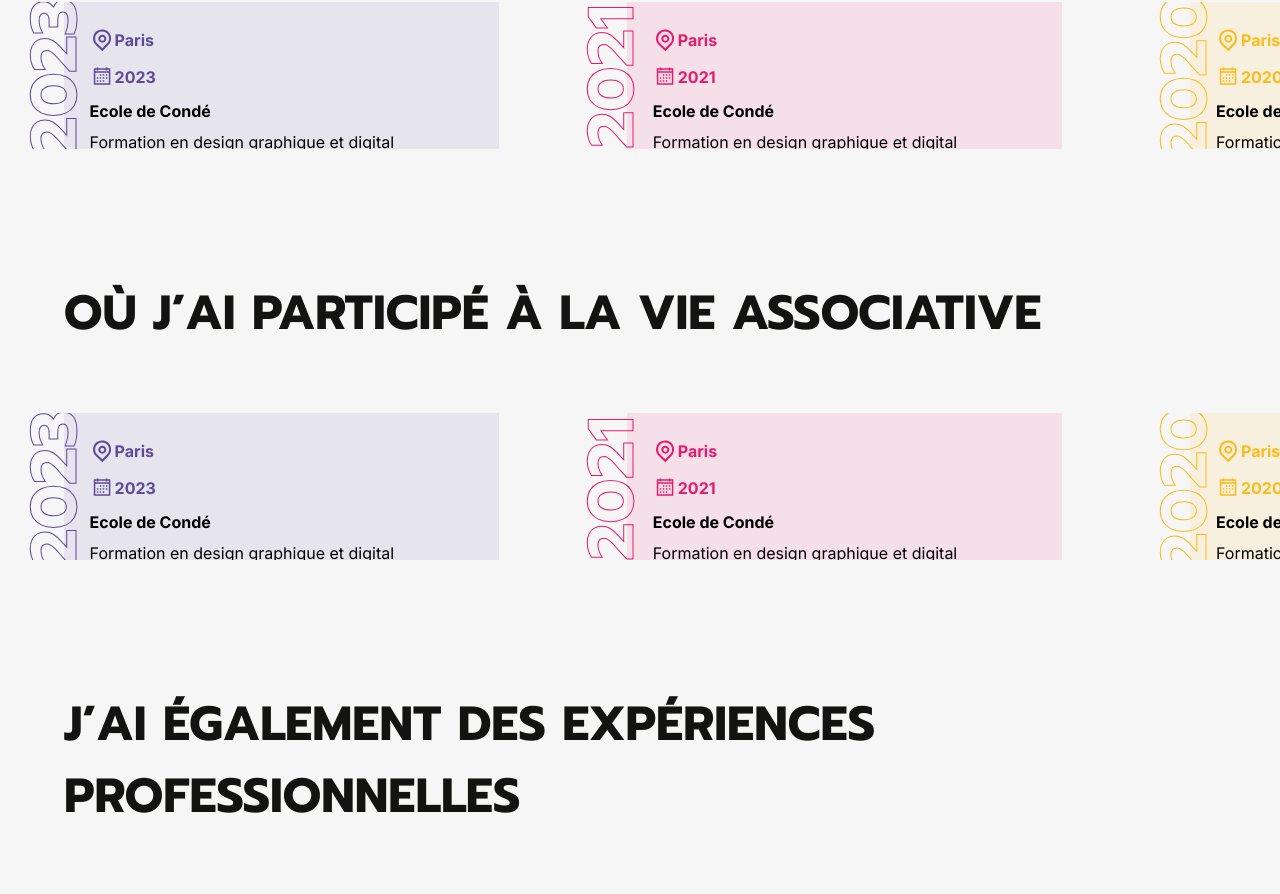
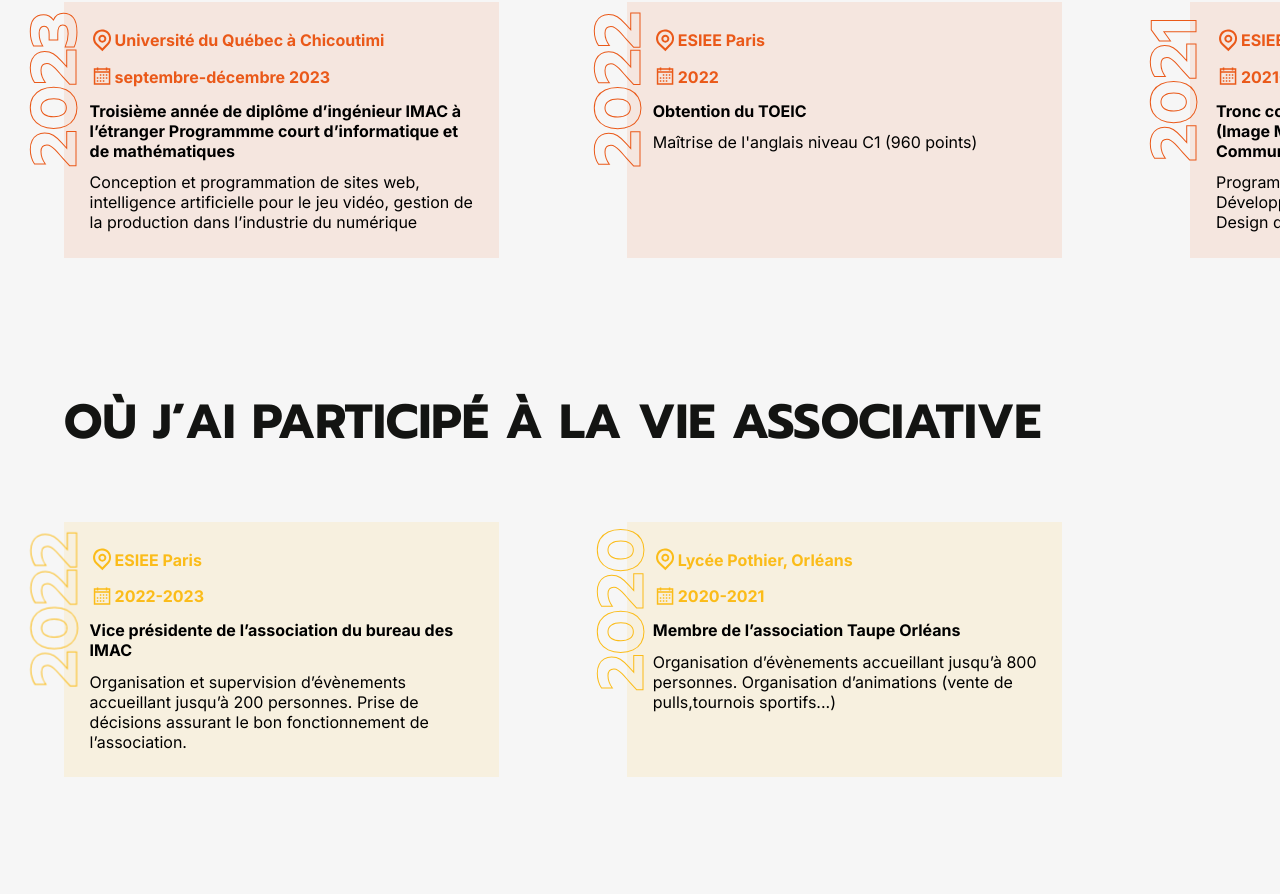
Before and after one commit to Lu6A/Portfolio, a Vue app: page /#/about in a window 1280 px wide. Shown: the part 1030-1924 px from the top of the page. Built offline with nearby package versions, Linux system fonts and the light colour scheme.

Commit message:
completed cv items

```diff
--- a/src/components/AboutPage.vue
+++ b/src/components/AboutPage.vue
@@ -7,6 +7,8 @@
     <PostItComponent :style = "{'background-color' : '#5E4A99'}" top="25%" left="64%" contenu="ouverte d'esprit"/>
     <PostItComponent :style = "{'background-color' : '#79C9D8'}" top="70%" left="61%" contenu="sociable"/>
     <PostItComponent :style = "{'background-color' : '#EA5919'}" top="73%" left="49%" contenu="enthousiaste"/>
+    <PostItComponent :style = "{'background-color' : '#FBBC19'}" top="35%" left="48%" contenu="créative"/>
+    <PostItComponent :style = "{'background-color' : '#E61B70'}" top="43%" left="72%" contenu="autonome"/>
     <div class = "presentationContainer">
         <div class = "textContainer">
         <h1>BONJOUR,</h1>
@@ -23,10 +25,10 @@
         @mouseup="handleMouseUp"
         @mouseleave="handleMouseUp">
     <div class = slider ref="slider1">
-    <CVItem :item = "{color : '#5E4A99', location : 'Paris', date : '2023', title : 'Ecole de Condé', description : 'Formation en design graphique et digital'}"/>
-    <CVItem :item = "{color : '#E61B70', location : 'Paris', date : '2021', title : 'Ecole de Condé', description : 'Formation en design graphique et digital'}"/>
-    <CVItem :item = "{color : '#FBBC19', location : 'Paris', date : '2020', title : 'Ecole de Condé', description : 'Formation en design graphique et digital'}"/>
-    <CVItem :item = "{color : '#EA5919', location : 'Paris', date : '2019', title : 'Ecole de Condé', description : 'Formation en design graphique et digital'}"/>
+    <CVItem :item = "{color : '#EA5919', location : 'Université du Québec à Chicoutimi', year : '2023', date : 'septembre-décembre 2023', title : 'Troisième année de diplôme d’ingénieur IMAC à l’étranger Programmme court d’informatique et de mathématiques', description : 'Conception et programmation de sites web, intelligence artificielle pour le jeu vidéo, gestion de la production dans l’industrie du numérique'}"/>
+    <CVItem :item = "{color : '#EA5919', location : 'ESIEE Paris', year : '2022', date : '2022', title : 'Obtention du TOEIC', description : 'Maîtrise de l\'anglais niveau C1 (960 points)'}"/>
+    <CVItem :item = "{color : '#EA5919', location : 'ESIEE Paris', year : '2021' , date : '2021-2023', title : 'Tronc commun du diplôme d’ingénieur IMAC (Image Multimédia Audiovisuel & Communication)', description : 'Programmation orientée objet, Communication, Développement de sites web, Modélisation 3D et Design d’interface UX/UI'}"/>
+    <CVItem :item = "{color : '#EA5919', location : 'Lycée Pothier, Orléans', year : '2018', date : '2018-2021', title : 'Classe préparatoire aux grandes écoles filière MPSI-MP', description : 'Bagage scientifique solide, autonomie et rigeur'}"/>
     </div>
     </div>
     <h2>où j’ai participé à la vie associative</h2>
@@ -36,10 +38,8 @@
         @mouseup="handleMouseUp"
         @mouseleave="handleMouseUp">
     <div class = slider ref="slider2">
-    <CVItem :item = "{color : '#5E4A99', location : 'Paris', date : '2023', title : 'Ecole de Condé', description : 'Formation en design graphique et digital'}"/>
-    <CVItem :item = "{color : '#E61B70', location : 'Paris', date : '2021', title : 'Ecole de Condé', description : 'Formation en design graphique et digital'}"/>
-    <CVItem :item = "{color : '#FBBC19', location : 'Paris', date : '2020', title : 'Ecole de Condé', description : 'Formation en design graphique et digital'}"/>
-    <CVItem :item = "{color : '#EA5919', location : 'Paris', date : '2019', title : 'Ecole de Condé', description : 'Formation en design graphique et digital'}"/>
+    <CVItem :item = "{color : '#FBBC19', location : 'ESIEE Paris', year : '2022', date : '2022-2023', title : 'Vice présidente de l’association du bureau des IMAC', description : 'Organisation et supervision d’évènements accueillant jusqu’à 200 personnes. Prise de décisions assurant le bon fonctionnement de l’association.'}"/>
+    <CVItem :item = "{color : '#FBBC19', location : 'Lycée Pothier, Orléans', year : '2020', date : '2020-2021', title : 'Membre de l’association Taupe Orléans', description : 'Organisation d’évènements accueillant jusqu’à 800 personnes. Organisation d’animations (vente de pulls,tournois sportifs...)'}"/>
     </div>
     </div>
     <h2>j’ai également des expériences professionnelles</h2>
@@ -49,10 +49,8 @@
         @mouseup="handleMouseUp"
         @mouseleave="handleMouseUp">
     <div class = slider ref="slider3">
-    <CVItem :item = "{color : '#5E4A99', location : 'Paris', date : '2023', title : 'Ecole de Condé', description : 'Formation en design graphique et digital'}"/>
-    <CVItem :item = "{color : '#E61B70', location : 'Paris', date : '2021', title : 'Ecole de Condé', description : 'Formation en design graphique et digital'}"/>
-    <CVItem :item = "{color : '#FBBC19', location : 'Paris', date : '2020', title : 'Ecole de Condé', description : 'Formation en design graphique et digital'}"/>
-    <CVItem :item = "{color : '#EA5919', location : 'Paris', date : '2019', title : 'Ecole de Condé', description : 'Formation en design graphique et digital'}"/>
+    <CVItem :item = "{color : '#79C9D8', location : 'Agence MIKII', year :'2023', date : 'juin - août 2023', title : 'Stage en webdesign', description : 'Refonte du site internet de l’entreprise. Benchmark, design UX/UI'}"/>
+    <CVItem :item = "{color : '#79C9D8', location : 'Paris', year : '2017', date : '2017 à aujourd\'hui' , title : 'Emplois d’été diverses : vente en boulangerie, conditionnement, cueillette', description : 'Formation en design graphique et digital'}"/>
     </div>
     </div>
     <h2>et grâce à cela j'ai acquis des compétences</h2>
@@ -385,7 +383,6 @@ h3{
 .slider > * {
     flex-shrink: 0;
     width: 30%;
-    height: 100%;
     margin: 0 5%;
 }
 
--- a/src/components/CVItem.vue
+++ b/src/components/CVItem.vue
@@ -1,6 +1,6 @@
 <template>
     <div class = "card" :style = "{'background-color': 'rgba(' + hexToRgb(item.color) + ', 0.1)'}">
-        <h2 :style ="{'-webkit-text-stroke': '1px ' + item.color, '-moz-text-stroke': '1px ' + item.color}">{{ item.date }}</h2>
+        <h2 :style ="{'-webkit-text-stroke': '1px ' + item.color, '-moz-text-stroke': '1px ' + item.color}">{{ item.year }}</h2>
         <h3 :style ="{'color' : item.color}"><svg xmlns="http://www.w3.org/2000/svg" width="25" height="25" viewBox="0 0 25 25" fill="none">
 <path fill-rule="evenodd" clip-rule="evenodd" d="M16.3301 10.7192C16.3301 11.7801 15.9086 12.7975 15.1585 13.5477C14.4084 14.2978 13.3909 14.7192 12.3301 14.7192C11.2692 14.7192 10.2518 14.2978 9.50165 13.5477C8.75151 12.7975 8.33008 11.7801 8.33008 10.7192C8.33008 9.65837 8.75151 8.64096 9.50165 7.89081C10.2518 7.14067 11.2692 6.71924 12.3301 6.71924C13.3909 6.71924 14.4084 7.14067 15.1585 7.89081C15.9086 8.64096 16.3301 9.65837 16.3301 10.7192ZM14.3301 10.7192C14.3301 11.2497 14.1194 11.7584 13.7443 12.1335C13.3692 12.5085 12.8605 12.7192 12.3301 12.7192C11.7996 12.7192 11.2909 12.5085 10.9159 12.1335C10.5408 11.7584 10.3301 11.2497 10.3301 10.7192C10.3301 10.1888 10.5408 9.6801 10.9159 9.30502C11.2909 8.92995 11.7996 8.71924 12.3301 8.71924C12.8605 8.71924 13.3692 8.92995 13.7443 9.30502C14.1194 9.6801 14.3301 10.1888 14.3301 10.7192Z" :fill= "item.color" />
 <path fill-rule="evenodd" clip-rule="evenodd" d="M5.85211 16.9654C4.56295 15.7379 3.66671 14.1558 3.27674 12.419C2.88678 10.6822 3.02058 8.86875 3.66125 7.20801C4.30192 5.54726 5.42067 4.11379 6.87603 3.08887C8.33138 2.06395 10.058 1.49361 11.8375 1.44997C13.617 1.40634 15.3695 1.89137 16.8733 2.84373C18.3772 3.79609 19.5648 5.17301 20.2861 6.80036C21.0074 8.42771 21.2299 10.2324 20.9256 11.9862C20.6212 13.74 19.8036 15.3642 18.5761 16.6534L12.3701 23.1714L5.85211 16.9654ZM17.1281 15.2744L12.3011 20.3444L7.23111 15.5174C6.22848 14.5627 5.53145 13.3321 5.22816 11.9813C4.92487 10.6305 5.02894 9.22012 5.52722 7.92845C6.0255 6.63679 6.89561 5.52189 8.02751 4.72473C9.15941 3.92756 10.5023 3.48394 11.8863 3.44996C13.2703 3.41598 14.6333 3.79316 15.803 4.53381C16.9727 5.27447 17.8964 6.34532 18.4575 7.61098C19.0186 8.87663 19.1917 10.2802 18.9551 11.6443C18.7185 13.0084 18.0827 14.2716 17.1281 15.2744Z" :fill="item.color" />
@@ -71,8 +71,9 @@ h4 {
 }
 
 .card {
-    margin : 0 5%;
-    aspect-ratio : 4;
+    display : flex;
+    flex-direction : column;
+    justify-content : start;
     padding: 2%;
     position : relative;
 }
```
